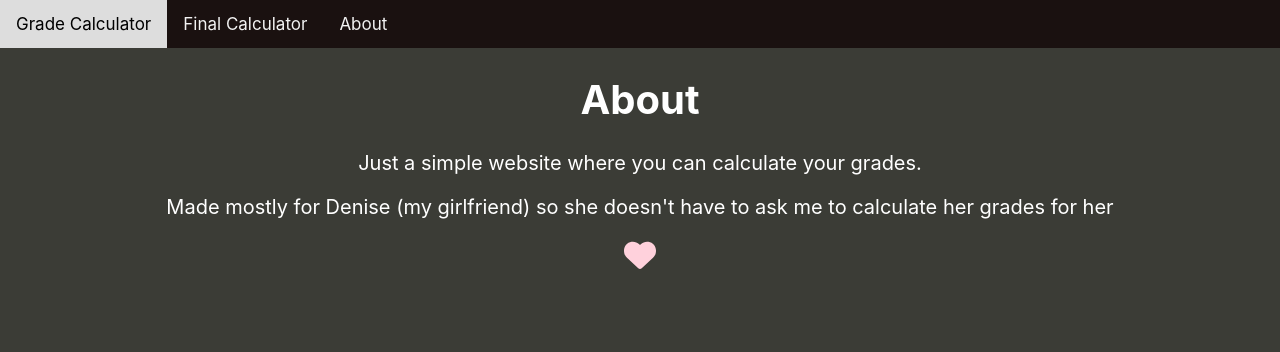
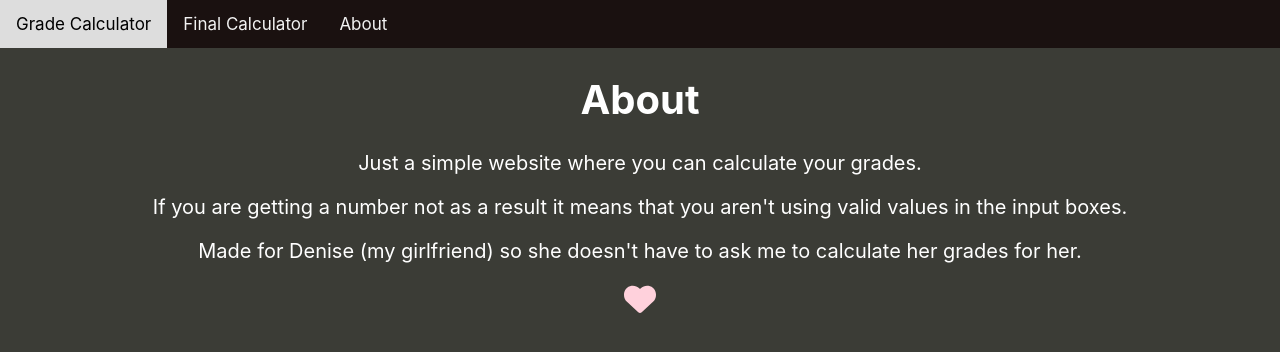
Before and after one commit to taventran/GradeCheckerWebsite, a React (Create React App) app: page / in a window 1280 px wide. Both pictures are taken after a click on the link "About". Shown: the top 352 px of the page. Built offline with nearby package versions, Linux system fonts and the light colour scheme.

Commit message:
rearranged input boxes

```diff
--- a/src/components/about.js
+++ b/src/components/about.js
@@ -15,8 +15,11 @@ function About() {
 
                 <h1>About</h1>
                 <p> Just a simple website where you can calculate your grades. </p>
-                <p> Made mostly for Denise (my girlfriend) so she doesn't have to ask me to calculate her grades for her </p>
+                <p> If you are getting a number not as a result it means that you aren't using valid values in the input boxes.</p>
+                <p> Made for Denise (my girlfriend) so she doesn't have to ask me to calculate her grades for her. </p>
                 <FontAwesomeIcon className="heart" icon={faHeart} />
+
+
 
             </div>
         </React.Fragment>
--- a/src/components/grade-checker.js
+++ b/src/components/grade-checker.js
@@ -71,6 +71,7 @@ function GradeChecker() {
         setCriterias(newCriterias);
         setIsShown(false);
         getCurrentAverage();
+        setGradeAverage("");
     }
 
     function getCurrentAverage() {
@@ -150,7 +151,20 @@ function GradeChecker() {
                     })}
             </div>
         }
-
+        <div className="FullTable">
+        {isShown && doneAddingGrades === false &&
+            <div>
+                <h3>Grade Average for {curID.name}</h3>
+                <input type="text" value={gradeAverage} onChange={evt => setGradeAverage(evt.target.value)}/>
+                <br/>
+                <br/>
+                <button onClick = {() => updateNewCriteria(curID.id)}> submit </button>
+                <br/>
+                <br/>
+                <hr/>
+            </div>
+        }
+        </div>
         {
             doneAddingCriteria && doneAddingGrades===false &&  // Getting grade average of all materials
             <div className="FullTable">
@@ -181,18 +195,8 @@ function GradeChecker() {
                     )
                 })}
                 <h3>Current Grade: {currentAverage.toFixed(3)}</h3>
-                {isShown && doneAddingGrades === false &&
-                    <div>
-                        <h3>Grade Average for {curID.name}</h3>
-                        <input type="text" value={gradeAverage} onChange={evt => setGradeAverage(evt.target.value)}/>
-                        <br/>
-                        <br/>
-                        <button onClick = {() => updateNewCriteria(curID.id)}> submit </button>
-                    </div>
-                }
                 <br/>
-                <br/>
-                <button onClick={doneCreating}>Go back</button>
+                <button onClick={doneCreating}>Go Back</button>
                 {/* <button onClick={doneGrades}>Calculate for new grade</button> */}
 
             </div>
```
